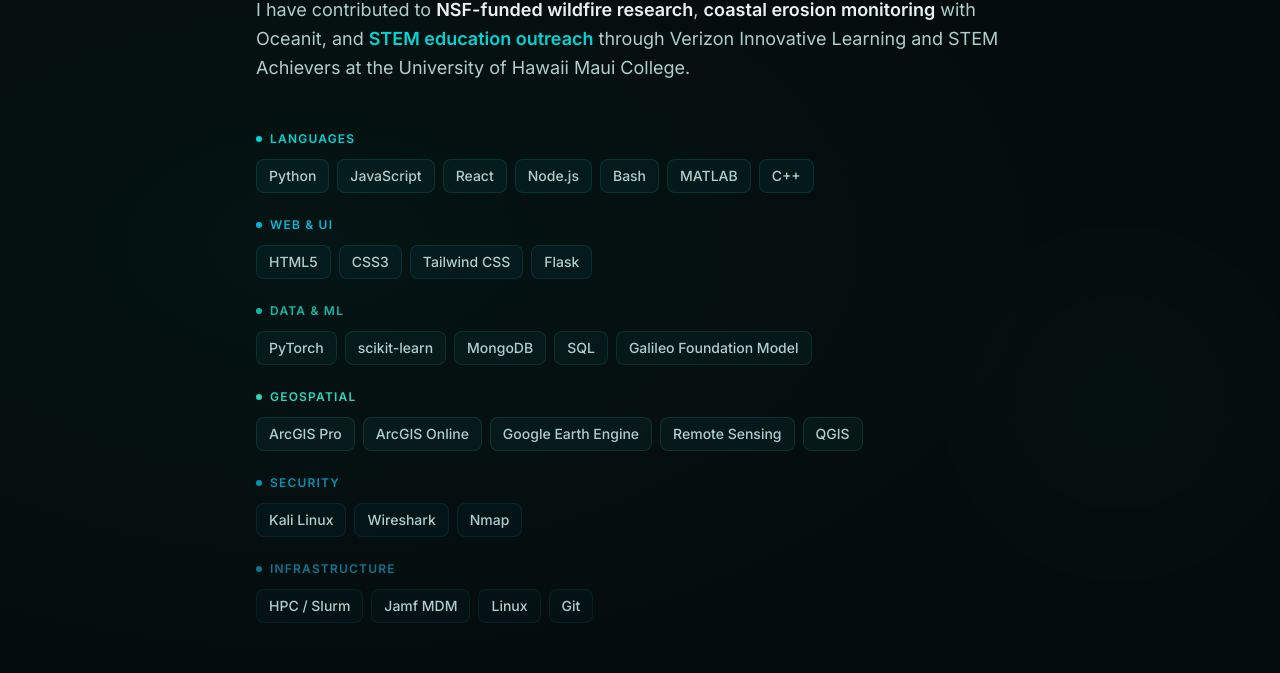
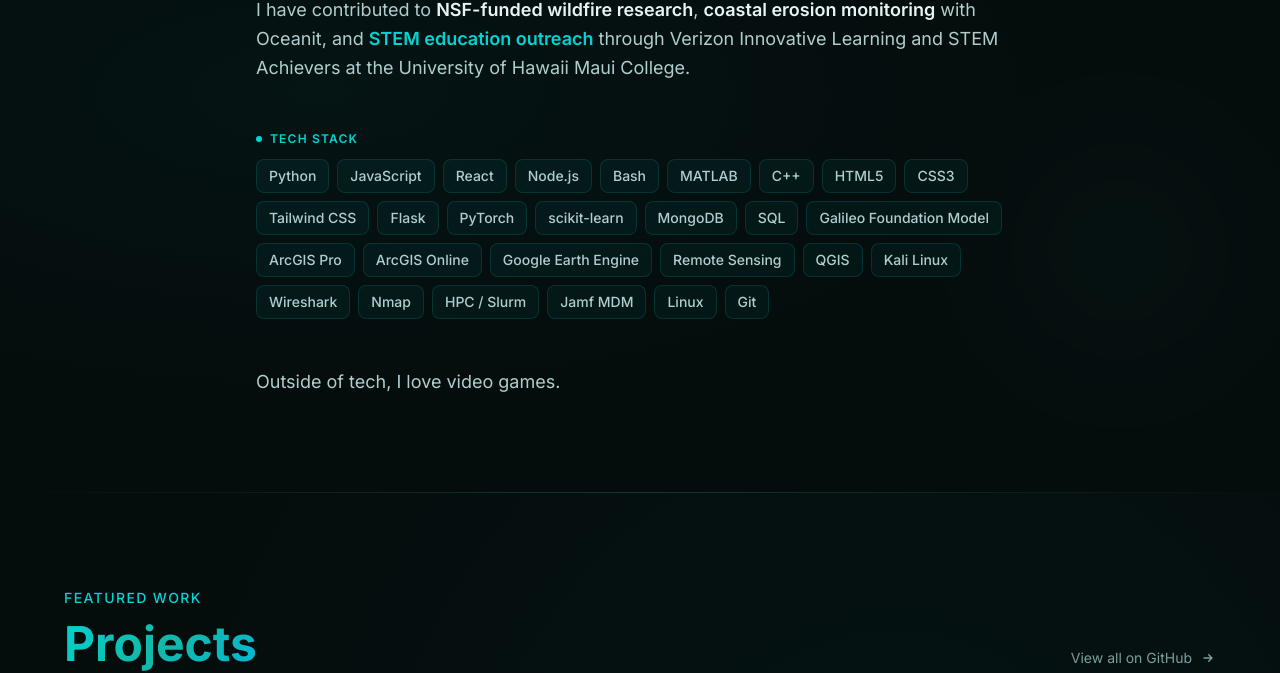
Before and after one commit to SammyCode002/portfolio, a React (Vite) app: page / in a window 1280 px wide. Shown: the part 1109-1782 px from the top of the page. Built offline with nearby package versions, Linux system fonts and the light colour scheme.

Commit message:
Flatten tech stack into a single Tech Stack list (no categories)

```diff
--- a/src/components/Specializations.jsx
+++ b/src/components/Specializations.jsx
@@ -1,37 +1,14 @@
 import { useScrollFade } from '../hooks/useScrollFade'
 
-const skillGroups = [
-  {
-    label: 'Languages',
-    color: '#00d4d4',
-    skills: ['Python', 'JavaScript', 'React', 'Node.js', 'Bash', 'MATLAB', 'C++'],
-  },
-  {
-    label: 'Web & UI',
-    color: '#06b6d4',
-    skills: ['HTML5', 'CSS3', 'Tailwind CSS', 'Flask'],
-  },
-  {
-    label: 'Data & ML',
-    color: '#14b8a6',
-    skills: ['PyTorch', 'scikit-learn', 'MongoDB', 'SQL', 'Galileo Foundation Model'],
-  },
-  {
-    label: 'Geospatial',
-    color: '#2dd4bf',
-    skills: ['ArcGIS Pro', 'ArcGIS Online', 'Google Earth Engine', 'Remote Sensing', 'QGIS'],
-  },
-  {
-    label: 'Security',
-    color: '#0891b2',
-    skills: ['Kali Linux', 'Wireshark', 'Nmap'],
-  },
-  {
-    label: 'Infrastructure',
-    color: '#0e7490',
-    skills: ['HPC / Slurm', 'Jamf MDM', 'Linux', 'Git'],
-  },
+const skills = [
+  'Python', 'JavaScript', 'React', 'Node.js', 'Bash', 'MATLAB', 'C++',
+  'HTML5', 'CSS3', 'Tailwind CSS', 'Flask',
+  'PyTorch', 'scikit-learn', 'MongoDB', 'SQL', 'Galileo Foundation Model',
+  'ArcGIS Pro', 'ArcGIS Online', 'Google Earth Engine', 'Remote Sensing', 'QGIS',
+  'Kali Linux', 'Wireshark', 'Nmap',
+  'HPC / Slurm', 'Jamf MDM', 'Linux', 'Git',
 ]
+const accent = '#00d4d4'
 
 export default function Specializations() {
   const headerRef = useScrollFade(0)
@@ -81,42 +58,38 @@ export default function Specializations() {
         </div>
 
         {/* Skills */}
-        <div ref={skillsRef} className="space-y-6 mb-12">
-          {skillGroups.map((group) => (
-            <div key={group.label}>
+        <div ref={skillsRef} className="mb-12">
           <div className="flex items-center gap-2 mb-3">
-                <span className="w-1.5 h-1.5 rounded-full" style={{ background: group.color }} />
-                <span className="text-xs font-semibold tracking-widest uppercase" style={{ color: group.color }}>
-                  {group.label}
+            <span className="w-1.5 h-1.5 rounded-full" style={{ background: accent }} />
+            <span className="text-xs font-semibold tracking-widest uppercase" style={{ color: accent }}>
+              Tech Stack
             </span>
           </div>
           <div className="flex flex-wrap gap-2">
-                {group.skills.map((skill) => (
+            {skills.map((skill) => (
               <span
                 key={skill}
                 className="px-3 py-1.5 rounded-lg text-sm font-medium transition-all duration-200 hover:-translate-y-0.5"
                 style={{
-                      background: `${group.color}0d`,
-                      border: `1px solid ${group.color}25`,
+                  background: `${accent}0d`,
+                  border: `1px solid ${accent}25`,
                   color: '#b0cece',
                 }}
                 onMouseEnter={(e) => {
-                      e.currentTarget.style.borderColor = `${group.color}60`
-                      e.currentTarget.style.color = group.color
-                      e.currentTarget.style.background = `${group.color}18`
+                  e.currentTarget.style.borderColor = `${accent}60`
+                  e.currentTarget.style.color = accent
+                  e.currentTarget.style.background = `${accent}18`
                 }}
                 onMouseLeave={(e) => {
-                      e.currentTarget.style.borderColor = `${group.color}25`
+                  e.currentTarget.style.borderColor = `${accent}25`
                   e.currentTarget.style.color = '#b0cece'
-                      e.currentTarget.style.background = `${group.color}0d`
+                  e.currentTarget.style.background = `${accent}0d`
                 }}
               >
                 {skill}
               </span>
             ))}
           </div>
-            </div>
-          ))}
         </div>
 
         {/* Personal */}
```
Lines whose indentation alone changed are shown as unchanged.
